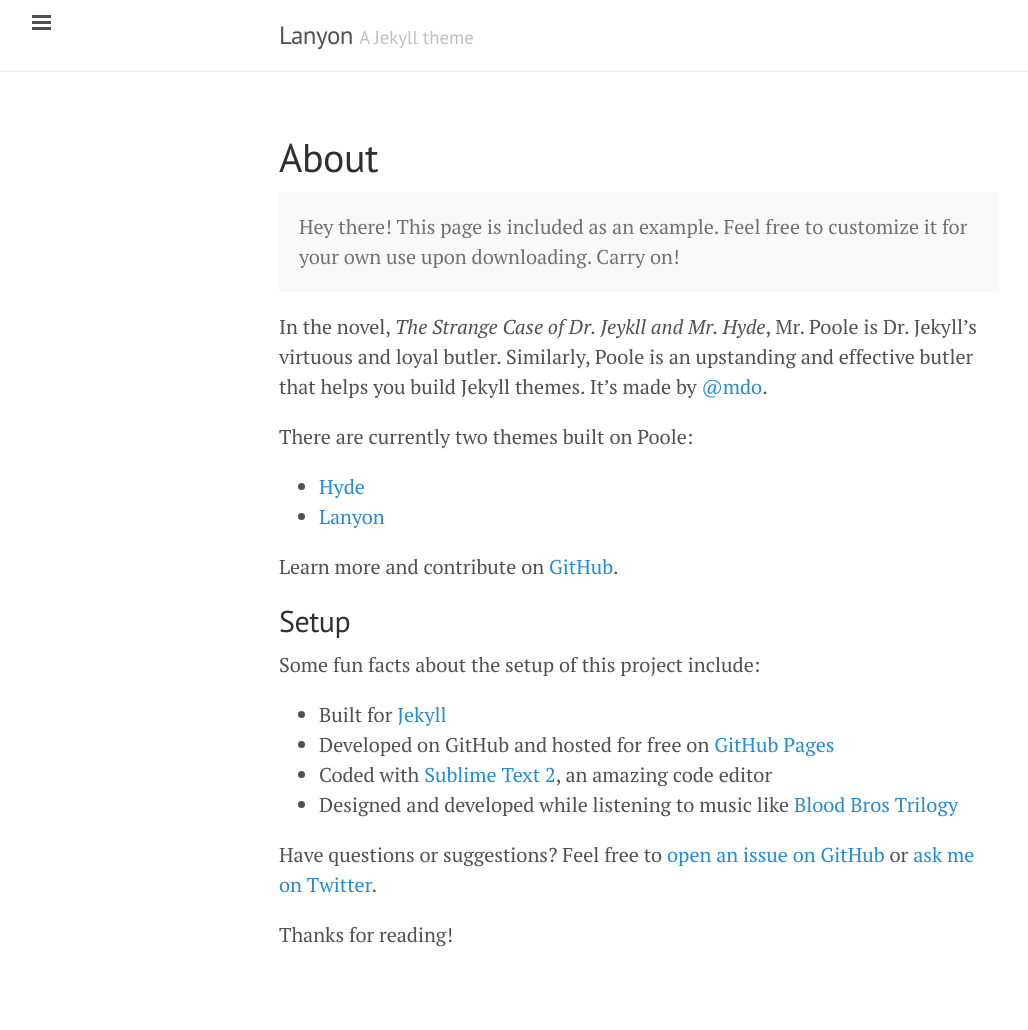
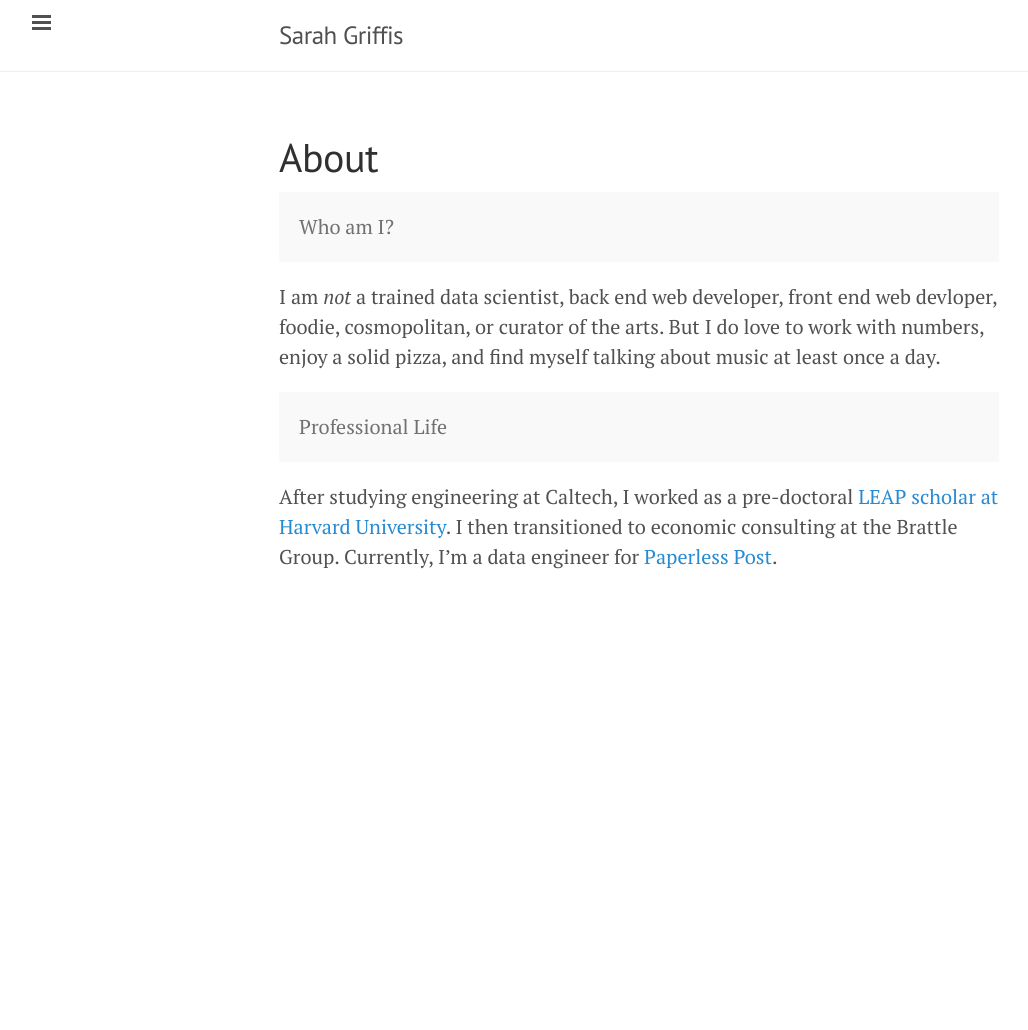
Before and after one commit to sarahgriffis/sgriffis89.github.io, a Jekyll site: the page built from about.md, in a window 1280 px wide. Shown: the whole page, without its empty margins (1-1029 px from the left). Built offline with Jekyll 4.4.1, drawn with Linux system fonts in a browser that asks for light colours; Markdown is read by kramdown in place of the engine named in the settings; after the commit the page ends 900 px from its top, so only the background shows below that.

Commit message:
Modifying side bar, about, and header.

```diff
--- a/_config.yml
+++ b/_config.yml
@@ -9,18 +9,18 @@ permalink:           pretty
 relative_permalinks: true
 
 # Setup
-title:               Lanyon
-tagline:             'A Jekyll theme'
-description:         'A reserved <a href="http://jekyllrb.com" target="_blank">Jekyll</a> theme that places the utmost gravity on content with a hidden drawer. Made by <a href="https://twitter.com/mdo" target="_blank">@mdo</a>.'
-url:                 http://lanyon.getpoole.com
+title:               Sarah Griffis
+tagline:             ''
+#description:         'A reserved <a href="http://jekyllrb.com" target="_blank">Jekyll</a> theme that places the utmost gravity on content with a hidden drawer. Made by <a href="https://twitter.com/mdo" target="_blank">@mdo</a>.'
+#url:                 http://lanyon.getpoole.com
 baseurl:             /
 paginate:            5
 
 # About/contact
 author:
-  name:              Mark Otto
-  url:               https://twitter.com/mdo
-  email:             markdotto@gmail.com
+  name:              Sarah Griffis
+#  url:               https://twitter.com/mdo
+  email:             sgriff211@gmail.com
 
 # Custom vars
 version:             1.0.0
--- a/_includes/sidebar.html
+++ b/_includes/sidebar.html
@@ -25,8 +25,9 @@
       {% endif %}
     {% endfor %}
 
-    <a class="sidebar-nav-item" href="{{ site.github.repo }}/archive/v{{ site.version }}.zip">Download</a>
+  <!--  <a class="sidebar-nav-item" href="{{ site.github.repo }}/archive/v{{ site.version }}.zip">Download</a>
     <a class="sidebar-nav-item" href="{{ site.github.repo }}">GitHub project</a>
+  -->
     <span class="sidebar-nav-item">Currently v{{ site.version }}</span>
   </nav>
 
--- a/about.md
+++ b/about.md
@@ -4,27 +4,15 @@ title: About
 ---
 
 <p class="message">
-  Hey there! This page is included as an example. Feel free to customize it for your own use upon downloading. Carry on!
+  Who am I?
 </p>
 
-In the novel, *The Strange Case of Dr. Jeykll and Mr. Hyde*, Mr. Poole is Dr. Jekyll's virtuous and loyal butler. Similarly, Poole is an upstanding and effective butler that helps you build Jekyll themes. It's made by [@mdo](https://twitter.com/mdo).
+I am *not* a trained data scientist, back end web developer, front end web devloper, foodie, cosmopolitan, or curator of the arts.
+But I do love to work with numbers, enjoy a solid pizza, and find myself talking about music at least once a day.
 
-There are currently two themes built on Poole:
+<p class="message">
+  Professional Life
+</p>
 
-* [Hyde](http://hyde.getpoole.com)
-* [Lanyon](http://lanyon.getpoole.com)
-
-Learn more and contribute on [GitHub](https://github.com/poole).
-
-## Setup
-
-Some fun facts about the setup of this project include:
-
-* Built for [Jekyll](http://jekyllrb.com)
-* Developed on GitHub and hosted for free on [GitHub Pages](https://pages.github.com)
-* Coded with [Sublime Text 2](http://sublimetext.com), an amazing code editor
-* Designed and developed while listening to music like [Blood Bros Trilogy](https://soundcloud.com/maddecent/sets/blood-bros-series)
-
-Have questions or suggestions? Feel free to [open an issue on GitHub](https://github.com/poole/issues/new) or [ask me on Twitter](https://twitter.com/mdo).
-
-Thanks for reading!
+After studying engineering at Caltech, I worked as a pre-doctoral [LEAP scholar at Harvard University](http://leap.fas.harvard.edu/).
+I then transitioned to economic consulting at the Brattle Group.  Currently, I'm a data engineer for [Paperless Post](https://www.paperlesspost.com/).
```
Also changed, not shown: 6 other files.
